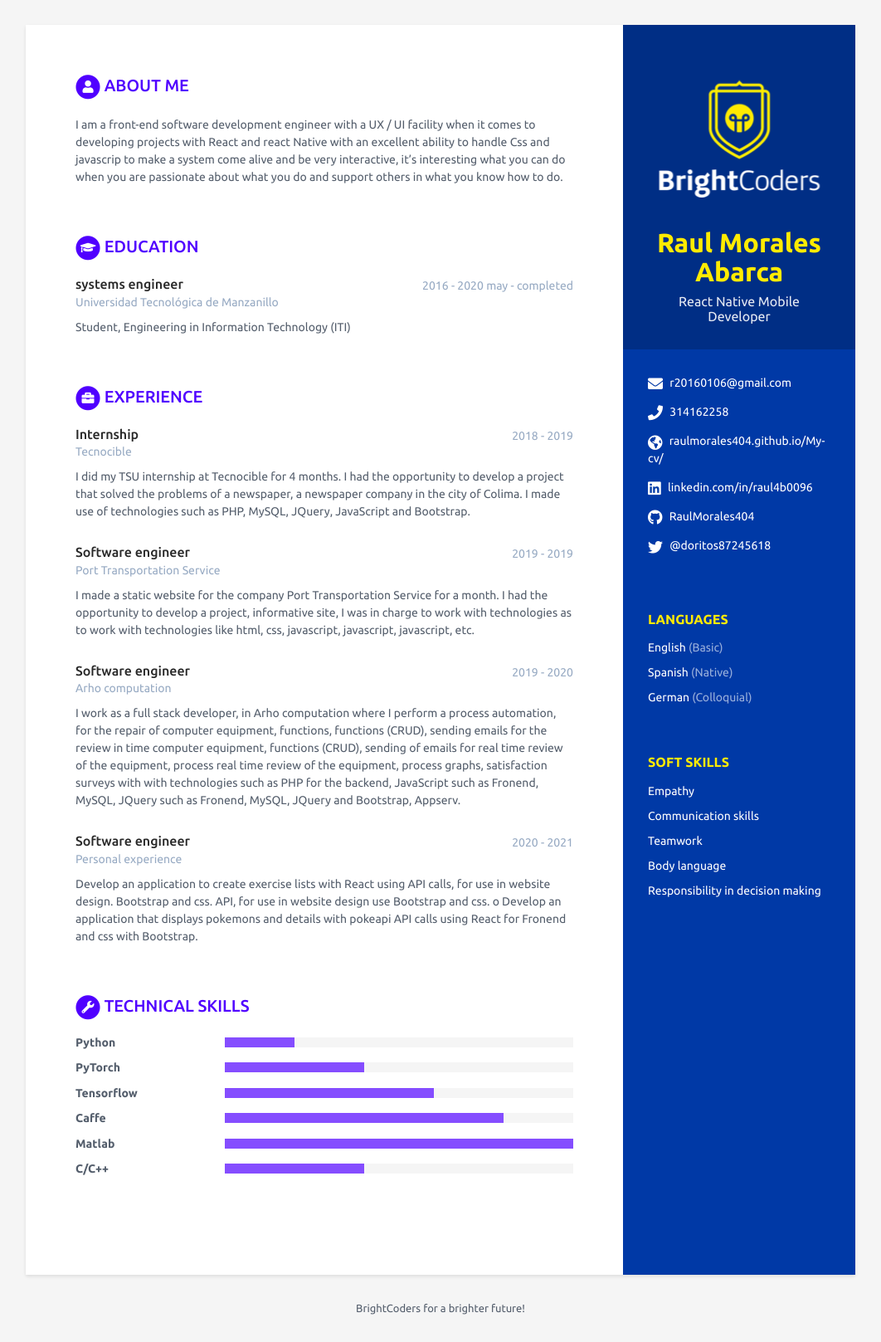
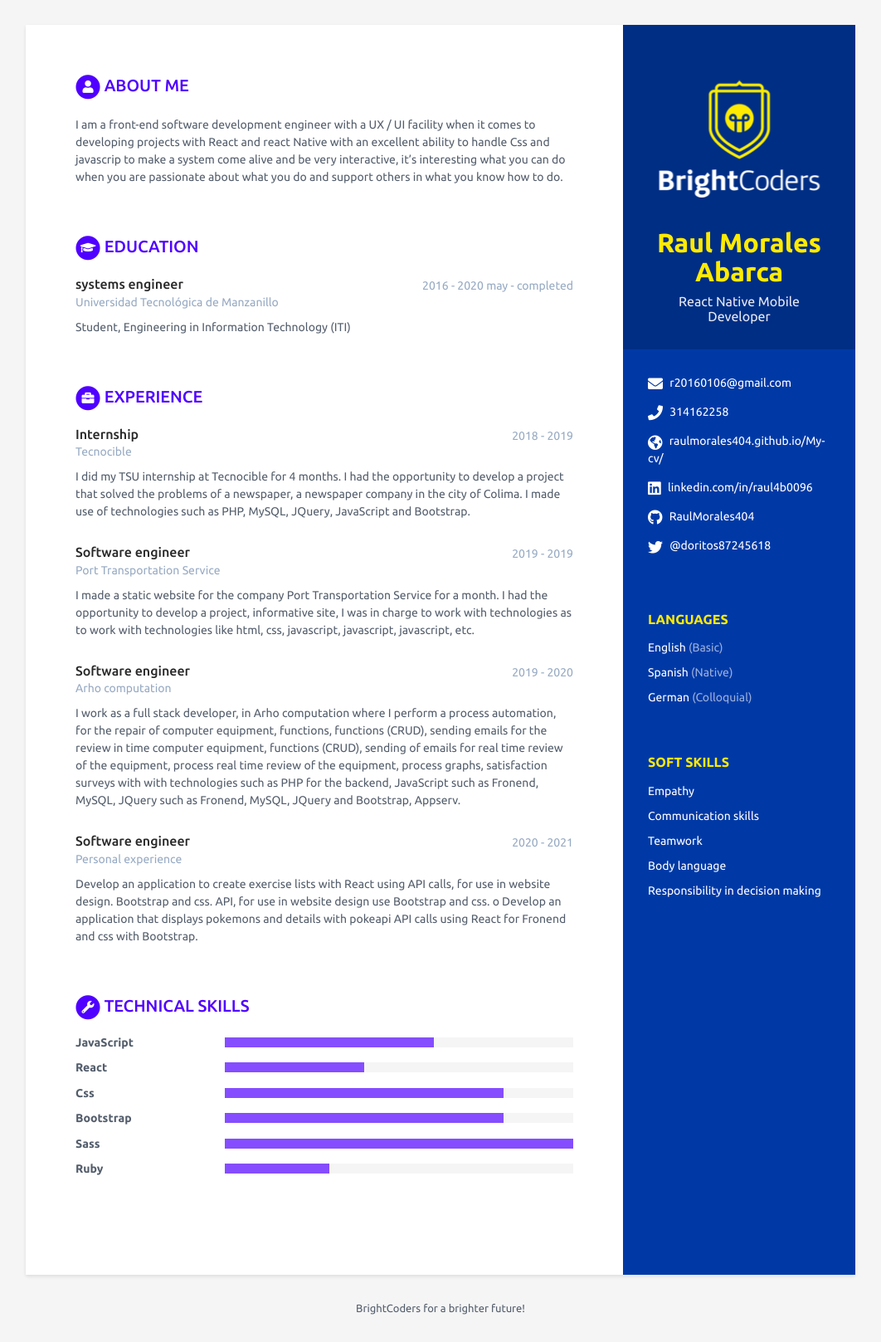
Before and after one commit to BC-MAY-21-RN/scorecard-RaulMorales404, a Jekyll site: the page built from index.html, in a window 1280 px wide. Shown: the whole page at 83% size, without its empty margins (109-1171 px from the left). Built offline with Jekyll 4.4.1, drawn with Linux system fonts in a browser that asks for light colours.

Commit message:
add my tools
add my tools

```diff
--- a/_data/data.yml
+++ b/_data/data.yml
@@ -112,23 +112,23 @@ skills:
   title: Technical Skills # NO MODIFICAR
 
   toolset:
-    - name: Python
-      level: 20%
+    - name: JavaScript
+      level: 60%
 
-    - name: PyTorch
+    - name: React
       level: 40%
 
-    - name: Tensorflow
-      level: 60%
-
-    - name: Caffe
+    - name: Css
       level: 80%
 
-    - name: Matlab
-      level: 100%
+    - name: Bootstrap
+      level: 80%
 
-    - name: C/C++
-      level: 40%
+    - name: Sass
+      level: 300%
+
+    - name: Ruby
+      level: 30%
 
 # NO MODIFICAR
 footer: >
```
